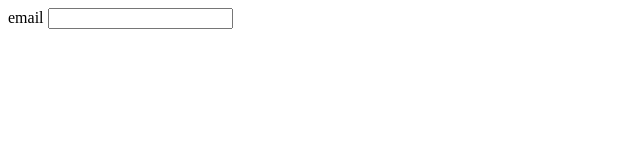
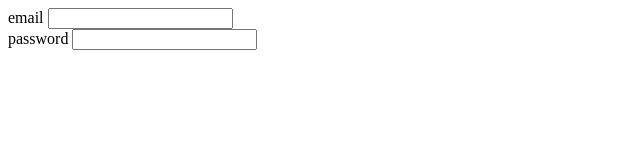
Before and after one commit to rscarlisle/signup-form, a plain HTML site: page index.html in a window 1280 px wide. Shown: the whole page, without its empty margins (0-640 px from the left). Drawn offline with Linux system fonts and the light colour scheme.

Commit message:
added label and input field for email password

```diff
--- a/index.html
+++ b/index.html
@@ -12,6 +12,10 @@
             <label for="name">email</label>
             <input type="text" id="email" name="usr_email">
         </div>
+        <div>
+            <label for="password">password</label>
+            <input type="text" id="password" name="usr_password">
+        </div>
     </form>
 </body>
 </html>
```
